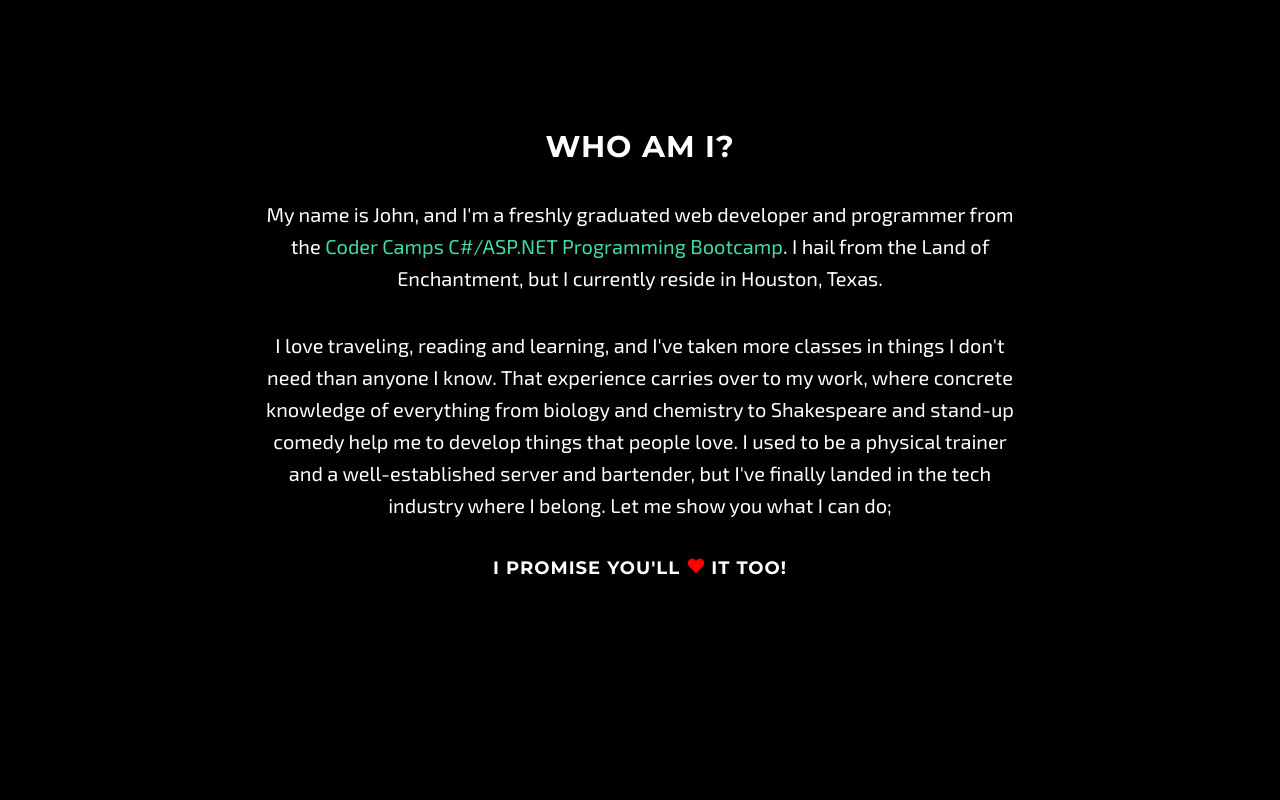
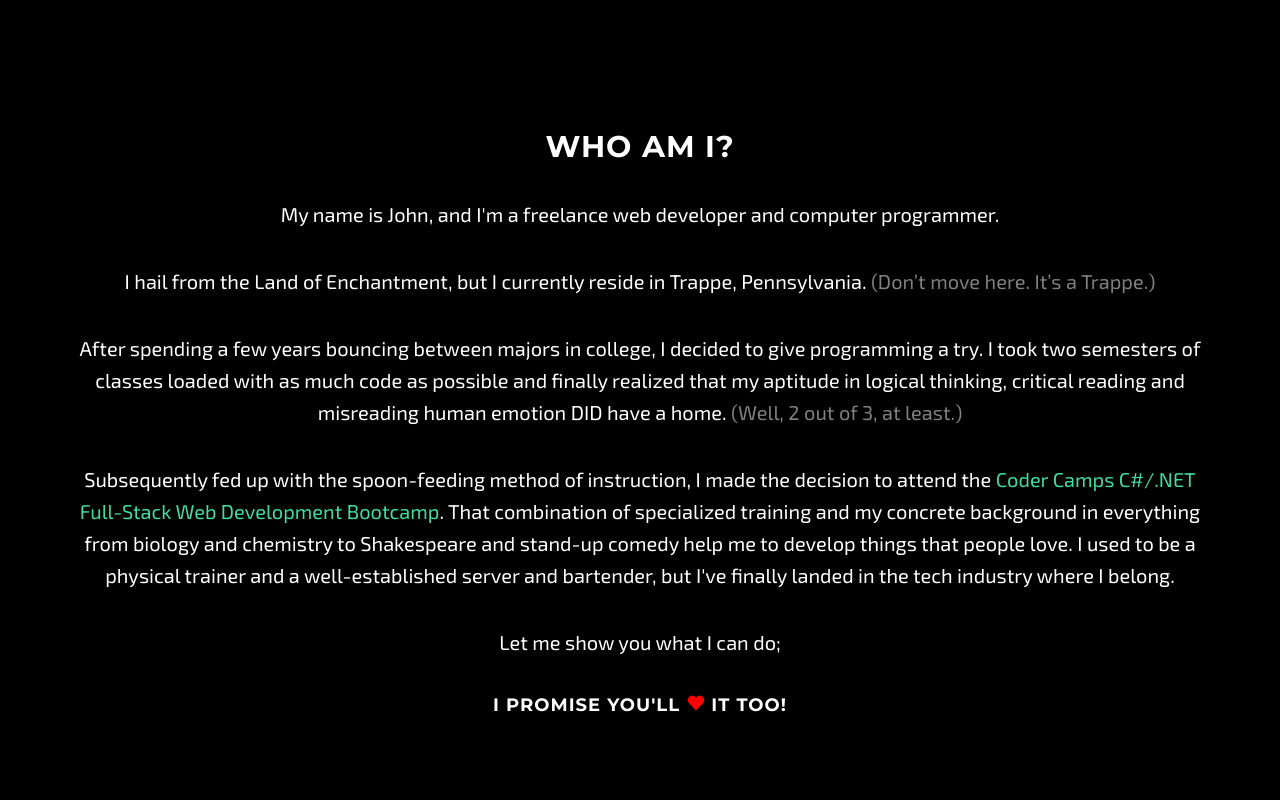
Before and after one commit to SchwartzJohnG/SchwartzJohnG.github.io, a plain HTML site: page index.html in a window 1280 px wide. Shown: the part 920-1720 px from the top of the page. Drawn offline with Linux system fonts and the light colour scheme; some packages are replaced by stand-ins of ours; a web font is replaced by a local one.

Commit message:
Update index.html

```diff
--- a/index.html
+++ b/index.html
@@ -99,15 +99,19 @@
   <!-- About Section -->
   <section id="about" class="container content-section text-center">
     <div class="row">
-      <div class="col-lg-8 col-lg-offset-2">
+      <div class="col-lg-12">
         <!--  -->
         <h2>Who am i?</h2>
-        <p>My name is John, and I'm a freshly graduated web developer and programmer from the <a href="https://www.codercamps.com/" target="_blank">Coder Camps C#/ASP.NET Programming Bootcamp</a>. I hail from the Land of Enchantment, but I currently reside
-          in Houston, Texas.</p>
-        <p>I love traveling, reading and learning, and I've taken more classes in things I don't need than anyone I know. That experience carries over to my work, where concrete knowledge of everything from biology and chemistry to Shakespeare and stand-up
-          comedy help me to develop things that people love. I used to be a physical trainer and a well-established server and bartender, but I've finally landed in the tech industry where I belong. Let me show you what I can do;</p>
+        <p>My name is John, and I'm a freelance web developer and computer programmer.</p>
+        <p>I hail from the Land of Enchantment, but I currently reside in Trappe, Pennsylvania. <span style="color:gray">(Don’t move here. It’s a Trappe.)</span></p>
+        <p>After spending a few years bouncing between majors in college, I decided to give programming a try. I took two semesters of classes loaded with as much code as possible and
+          finally realized that my aptitude in logical thinking, critical reading and misreading human emotion DID have a home. <span style="color:gray">(Well, 2 out of 3, at least.)</span></p>
+        <p>Subsequently fed up with the spoon-feeding method of instruction, I made the decision to attend the <a href="https://www.codercamps.com/" target="_blank">Coder Camps C#/.NET Full-Stack Web Development Bootcamp</a>. That combination of specialized training and my concrete background in everything from biology and chemistry to Shakespeare and stand-up
+           comedy help me to develop things that people love. I used to be a physical trainer and a well-established server and bartender, but I've finally landed in the tech industry where
+            I belong.</p>
+        <p>Let me show you what I can do;</p>
         <h4>I promise you'll
-          <span class="glyphicon glyphicon-heart" style="color:red"></span> it too!</h4>
+          <span class="glyphicon glyphicon-heart" style="color:red;"></span> it too!</h4>
       </div>
     </div>
 
```
